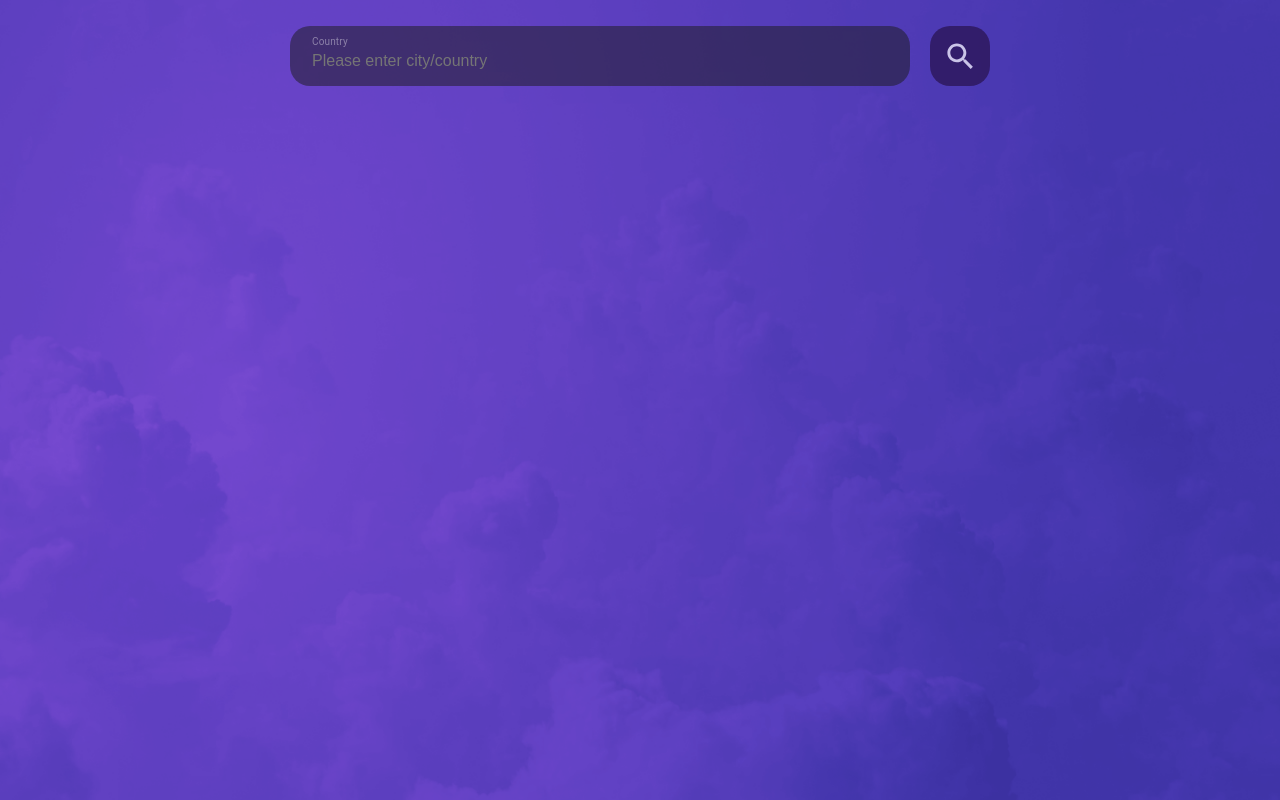
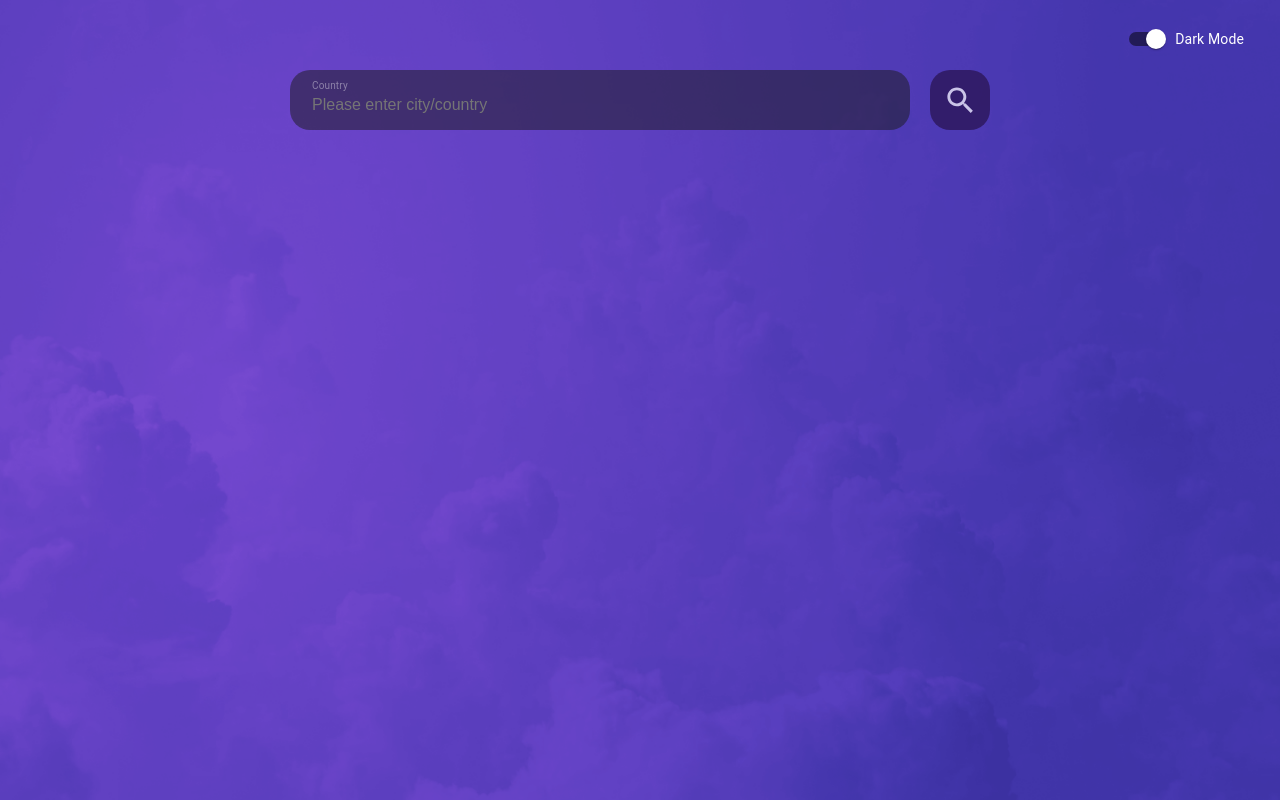
Before and after one commit to kezlee/weather-app, a React (Create React App) app: page / in a window 1280 px wide. Built offline with nearby package versions, Linux system fonts and the light colour scheme; the HTML template or start-up script is replaced by a standard one.

Commit message:
added light theme color

```diff
--- a/src/App.css
+++ b/src/App.css
@@ -6,6 +6,7 @@ html {
 body {
   -webkit-font-smoothing: antialiased;
   -moz-osx-font-smoothing: grayscale;
+  transition: all 0.5s ease-out;
 }
 
 a {
--- a/src/App.tsx
+++ b/src/App.tsx
@@ -1,24 +1,51 @@
-import React from 'react';
-import background from './assets/images/bg-dark.png';
+import React, { useState } from 'react';
 import './App.css';
-import styled, { css } from 'styled-components'
+import styled, { css, ThemeProvider, DefaultTheme } from 'styled-components'
 import WeatherApp from './modules/WeatherApp';
+import { lightTheme, darkTheme } from './styles/Theme';
+import { Switch, FormGroup, FormControlLabel } from '@mui/material';
 
 const Main = styled.section(
-  () => css`
-    background: url(${background}) center center;
-    padding: 26px 0 40px;
+  ({theme}: DefaultTheme) => css`
+    background: url(${theme.background}) center center;
+    padding: 70px 0 40px;
     width: 100%;
     min-height: 100vh;
     background-size: cover;
   `
 )
 
+const Switcher = styled.div(
+  ({theme}: DefaultTheme) => css`
+    position: absolute;
+    right: 20px;
+    top: 20px;
+    color: ${theme.text};
+
+    span {
+      font-size: 14px;
+    }
+`)
+
 function App() {
+  const [isDarkTheme, setIsDarkTheme] = useState(true)
+
+  const updateTheme = (event: React.ChangeEvent<HTMLInputElement>) => {
+    setIsDarkTheme(event.target.checked);
+  }
+
   return (
-    <Main>
-      <WeatherApp></WeatherApp>
-    </Main>
+    <ThemeProvider theme={isDarkTheme ? darkTheme : lightTheme}>
+      <Main>
+        <Switcher>
+          <FormGroup>
+            <FormControlLabel control={<Switch color="default" checked={isDarkTheme} onChange={updateTheme} />} label="Dark Mode" />
+          </FormGroup>
+        </Switcher>
+        <WeatherApp></WeatherApp>
+      </Main>
+    </ThemeProvider>
+
   );
 }
 
--- a/src/components/Search.tsx
+++ b/src/components/Search.tsx
@@ -23,7 +23,7 @@ const SearchInputWrapper = styled.div(
 
 const SearchLabel = styled.label(
   ({theme}: DefaultTheme) => css`
-    color: #FFFFFF66;
+    color: ${theme.searchLabel};
     position: absolute;
     top: 4px;
     left: 12px;
@@ -40,8 +40,8 @@ const SearchLabel = styled.label(
 const SearchInput = styled.input(
   ({theme}: DefaultTheme) => css`
     padding: 18px 12px 8px;
-    color: #ffffff;
-    background: #1A1A1A80;
+    color: ${theme.text};
+    background: ${theme.searchBoxBg};
     border: 0;
     outline: 0;
     border-radius: 8px;
@@ -58,7 +58,7 @@ const SearchInput = styled.input(
 
 const SearchButton = styled.button(
   ({theme}: DefaultTheme) => css`
-    background: #28124D;
+    background: ${theme.searchBtnBg};
     color: #ffffff;
     width: 40px;
     height: 40px;
--- a/src/components/SearchHistory.tsx
+++ b/src/components/SearchHistory.tsx
@@ -8,7 +8,7 @@ import { HistoryItem } from '../utils/interface';
 
 const SearchHistoryContainer = styled.section(
   ({theme}: DefaultTheme) => css`
-    background: #1A1A1A4D;
+    background: ${theme.weatherDetailBg};
     width: 100%;
     border-radius: 24px;
     padding: 22px 20px;
@@ -22,7 +22,7 @@ const SearchHistoryContainer = styled.section(
 
 const HistoryListItem = styled.div(
   ({theme}: DefaultTheme) => css`
-    background: #1A1A1A80;
+    background: ${theme.historyItemBg};
     padding: 10px;
     border-radius: 16px;
     margin-bottom: 18px;
@@ -36,9 +36,11 @@ const HistoryListItem = styled.div(
     }
 `)
 
-const ActionIcon = styled.button`
-  border: 2px solid #FFFFFF66;
-  color: #FFFFFF80;
+const ActionIcon = styled.button(
+  ({theme}: DefaultTheme) => css`
+    border: 2px solid ${theme.iconBorder};
+    color: ${theme.iconColor};
+    background: ${theme.iconBg};
     border-radius: 50%;
     width: 34px;
     height: 34px;
@@ -46,9 +48,18 @@ const ActionIcon = styled.button`
     align-items: center;
     justify-content: center;
     margin-left: 10px;
-  background: transparent;
     cursor: pointer;
-`
+`)
+
+const TimeStamp = styled(Typography)(
+  ({theme}: DefaultTheme) => css`
+    color: ${theme.timeStamp}
+`)
+
+const EmptyMsg = styled(Typography)(
+  ({theme}: DefaultTheme) => css`
+    color: ${theme.emptyMsgTxt}
+`)
 
 interface SearchHistoryProps {
   historyList: HistoryItem[]
@@ -81,13 +92,13 @@ const SearchHistory:React.FC<SearchHistoryProps> = ({historyList, setHistoryList
               <div>
                 <WeatherTypography>{item.name}, {item.country}</WeatherTypography>
                 <MobileOnly>
-                  <Typography sx={{fontSize: '10px', color: '#FFFFFF80',}}>{item.time}</Typography>
+                  <TimeStamp sx={{fontSize: '10px',}}>{item.time}</TimeStamp>
                 </MobileOnly>
               </div>
 
               <FlexBox>
                 <DesktopOnly>
-                  <Typography sx={{fontSize: '14px', color: '#FFFFFF80',}}>{item.time}</Typography>
+                  <TimeStamp sx={{fontSize: '14px',}}>{item.time}</TimeStamp>
                 </DesktopOnly>
                 <ActionIcon onClick={() => updateSearch(item.name)}>
                   <SearchIcon fontSize='small' />
@@ -101,7 +112,7 @@ const SearchHistory:React.FC<SearchHistoryProps> = ({historyList, setHistoryList
         ))}
       </List>
       :
-      <Typography component="p" sx={{ fontSize: '14px', color: '#ccc', marginTop: '5px'}}>No record</Typography>
+      <EmptyMsg component="p" sx={{ fontSize: '14px', marginTop: '5px'}}>No record</EmptyMsg>
     }
 
     </SearchHistoryContainer>
--- a/src/components/WeatherDetails.tsx
+++ b/src/components/WeatherDetails.tsx
@@ -8,8 +8,9 @@ import { getCurrentDateTime, displayCelsius } from '../utils/helpers';
 
 const DetailsContainer = styled.section(
   ({theme}: DefaultTheme) => css`
-    background: #1A1A1A4D;
+    background: ${theme.weatherDetailBg};
     color: #ffffff;
+    border: 1px solid ${theme.weatherDetailBorder};
     width: 100%;
     border-radius: 20px;
     position: relative;
@@ -43,10 +44,16 @@ const Celsius = styled.h1(
     font-size: ${theme.typography.pxToRem(60)};
     line-height: 1;
     margin: 0;
+    color: ${theme.celcius};
 
     ${theme.breakpoints.up('sm')} {
       font-size: ${theme.typography.pxToRem(120)};
     }
+`)
+
+const WeatherInfo = styled(WeatherTypography)(
+  ({theme}: DefaultTheme) => css`
+    color: ${theme.weatherInfo};
 `)
 
 interface WeatherDetailsProps {
@@ -69,21 +76,21 @@ const WeatherDetails: React.FC<WeatherDetailsProps>  = ({data, historyList, setH
         <div>
           <Celsius>{displayCelsius(data.main.temp)}°</Celsius>
           <WeatherTypography>H: {displayCelsius(data.main.temp_max)}° L: {displayCelsius(data.main.temp_min)}°</WeatherTypography>
-          <MobileOnly><WeatherTypography><b>{data.name}, {data.sys.country}</b></WeatherTypography></MobileOnly>
+          <MobileOnly><WeatherInfo><b>{data.name}, {data.sys.country}</b></WeatherInfo></MobileOnly>
         </div>
         <MobileOnly style={{textAlign: 'right'}}>
-          <WeatherTypography>{data.weather[0].main}</WeatherTypography>
-          <WeatherTypography>Humidity: {data.main.humidity}%</WeatherTypography>
-          <WeatherTypography>{getCurrentDateTime()}</WeatherTypography>
+          <WeatherInfo>{data.weather[0].main}</WeatherInfo>
+          <WeatherInfo>Humidity: {data.main.humidity}%</WeatherInfo>
+          <WeatherInfo>{getCurrentDateTime()}</WeatherInfo>
         </MobileOnly>
       </SpaceBetween>
 
       <DesktopOnly>
         <SpaceBetween>
-          <WeatherTypography><b>{data.name}, {data.sys.country}</b></WeatherTypography>
-          <WeatherTypography>{getCurrentDateTime()}</WeatherTypography>
-          <WeatherTypography>Humidity: {data.main.humidity}%</WeatherTypography>
-          <WeatherTypography>{data.weather[0].main}</WeatherTypography>
+          <WeatherInfo><b>{data.name}, {data.sys.country}</b></WeatherInfo>
+          <WeatherInfo>{getCurrentDateTime()}</WeatherInfo>
+          <WeatherInfo>Humidity: {data.main.humidity}%</WeatherInfo>
+          <WeatherInfo>{data.weather[0].main}</WeatherInfo>
         </SpaceBetween>
       </DesktopOnly>
 
--- a/src/styles/Styles.ts
+++ b/src/styles/Styles.ts
@@ -17,6 +17,7 @@ export const MainContainer = styled.main(
 
 export const WeatherTypography = styled.p(
   ({theme}: DefaultTheme) => css`
+    color: ${theme.text};
     font-size: ${theme.typography.pxToRem(14)};
     margin: 0;
 
--- /dev/null
+++ b/src/styles/Theme.ts
@@ -0,0 +1,38 @@
+import darkBackground from '../assets/images/bg-dark.png';
+import lightBackground from '../assets/images/bg-light.png';
+
+export const lightTheme = {
+  background: lightBackground,
+  text: '#000000',
+  searchBoxBg: '#FFFFFF33',
+  searchLabel: '#00000066',
+  searchBtnBg: '#6C40B5',
+  weatherDetailBg: '#FFFFFF33',
+  weatherDetailBorder: '#FFFFFF80',
+  weatherInfo: '#666666',
+  celcius: '#6C40B5',
+  historyItemBg: '#FFFFFF66',
+  timeStamp: '#000000',
+  iconBg: '#FFFFFF',
+  iconBorder: '#FFFFFF',
+  iconColor: '#666',
+  emptyMsgTxt: '#666',
+};
+
+export const darkTheme = {
+  background: darkBackground,
+  text: '#FFFFFF',
+  searchBoxBg: '#1A1A1A80',
+  searchLabel: '#FFFFFF66',
+  searchBtnBg: '#28124D',
+  weatherDetailBg: '#1A1A1A4D',
+  weatherDetailBorder: 'transparent',
+  weatherInfo: '#FFFFFF',
+  celcius: '#FFFFFF',
+  historyItemBg: '#1A1A1A80',
+  timeStamp: '#FFFFFF80',
+  iconBg: 'transparent',
+  iconBorder: '#FFFFFF66',
+  iconColor: '#FFFFFF80',
+  emptyMsgTxt: '#ccc',
+};
```
Lines whose indentation alone changed are shown as unchanged.
